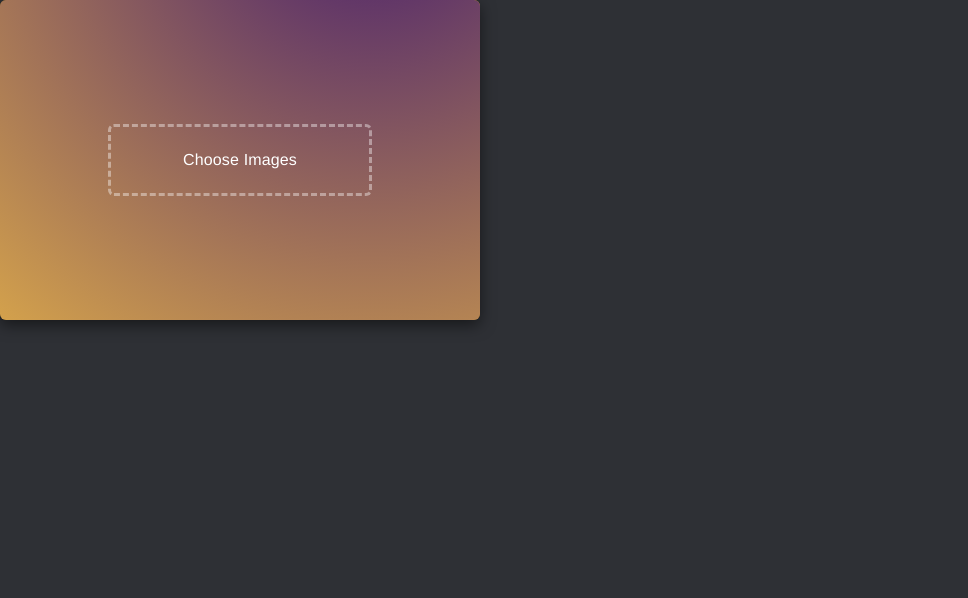
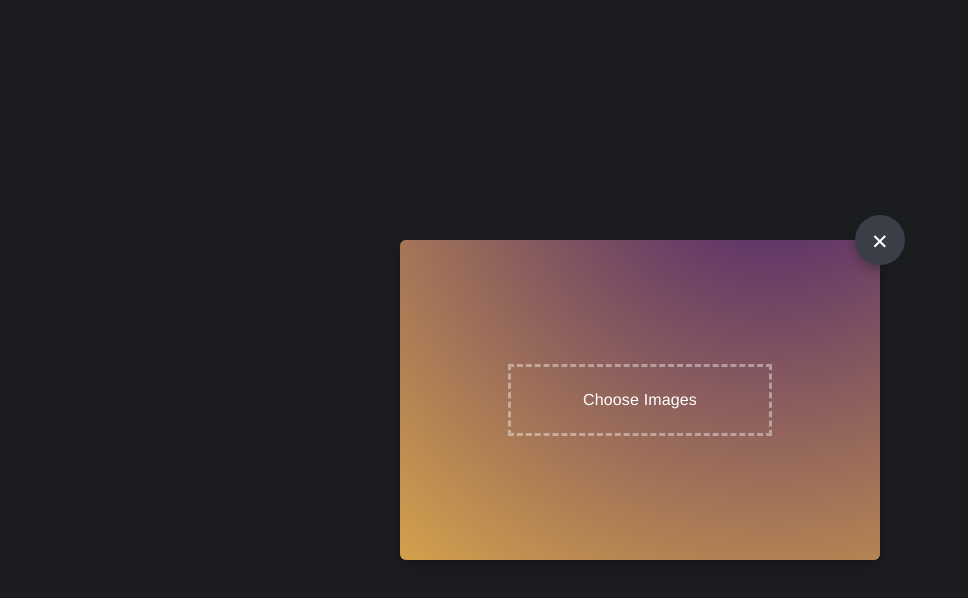
Before and after one commit to aar10n/ImageRepository, a React (Create React App) app in the folder client/: page /upload in a window 1280 px wide. Shown: the top 598 px of the page, without its empty margins (0-968 px from the left). Built offline with nearby package versions, Linux system fonts and the light colour scheme.

Commit message:
Improvements to upload page

```diff
--- a/client/src/redux/image/actions.ts
+++ b/client/src/redux/image/actions.ts
@@ -12,17 +12,12 @@ import {
 import RestService from 'core/RestService';
 import { getSecret } from './selectors';
 
-const updateUploadStatus = (status: UploadStatus): UpdateUploadStatus => ({
-  type: ActionType.UPDATE_UPLOAD_STATUS,
-  status,
-});
-
 export const uploadImages = (files: FileList): Thunk<any> => async dispatch => {
-  dispatch(updateUploadStatus('uploading'));
+  dispatch(setUploadStatus('uploading'));
   try {
     const images = await RestService.uploadImages(files, progress => {
       if (progress === 100) {
-        dispatch(updateUploadStatus('waiting'));
+        dispatch(setUploadStatus('waiting'));
       }
     });
     const owned = images.map(image => {
@@ -36,7 +31,7 @@ export const uploadImages = (files: FileList): Thunk<any> => async dispatch => {
       owned,
     });
   } catch (error) {
-    dispatch(updateUploadStatus('failure'));
+    dispatch(setUploadStatus('failure'));
     throw error;
   }
 };
@@ -100,3 +95,8 @@ export const deleteTag = (
     tag,
   });
 };
+
+export const setUploadStatus = (status: UploadStatus): UpdateUploadStatus => ({
+  type: ActionType.UPDATE_UPLOAD_STATUS,
+  status,
+});
--- a/client/src/views/App.tsx
+++ b/client/src/views/App.tsx
@@ -1,6 +1,6 @@
 import { createStyles, makeStyles } from '@material-ui/core/styles';
 import CssBaseline from '@material-ui/core/CssBaseline';
-import { BrowserRouter as Router, Switch, Route } from 'react-router-dom';
+import { BrowserRouter as Router, Switch, Route, Link } from 'react-router-dom';
 
 import { Gallery } from 'views/GalleryView';
 import { Filter } from 'views/FilterView';
@@ -35,11 +35,15 @@ const App = () => {
       <Router>
         <Switch>
           <Route exact path="/">
-            Hello, world!
+            <Link to="upload" style={{ color: 'white' }}>
+              Upload
+            </Link>
           </Route>
+
           <Route path="/upload">
             <UploadView />
           </Route>
+
           <Route path="/i/:id">
             <ImageView />
           </Route>
--- a/client/src/views/Toast/index.tsx
+++ b/client/src/views/Toast/index.tsx
@@ -30,17 +30,14 @@ const toastTypes = {
   },
 };
 
-const useStyles = makeStyles(theme =>
+const useStyles = makeStyles(() =>
   createStyles({
     container: (props: StyleProps) => ({
       position: 'absolute',
-      display: 'flex',
-      alignItems: 'center',
-      justifyItems: 'center',
       width: '300px',
       height: '70px',
       bottom: '5%',
-      left: '50%',
+      left: 'calc(50% - 150px)',
       borderRadius: '12px',
       backgroundColor: props.main,
       boxShadow: '0 3px 7px 0 rgba(0, 0, 0, .4)',
@@ -52,7 +49,6 @@ const useStyles = makeStyles(theme =>
       height: '100%',
       display: 'flex',
       alignItems: 'center',
-      // justifyContent: 'center',
     },
     close: (props: StyleProps) => ({
       width: '20px',
--- a/client/src/views/UploadView/index.tsx
+++ b/client/src/views/UploadView/index.tsx
@@ -1,27 +1,41 @@
 import { useEffect, useState } from 'react';
+import { useDispatch, useSelector } from 'react-redux';
 import { createStyles, makeStyles } from '@material-ui/core/styles';
-import { useHistory } from 'react-router';
+import { useHistory } from 'react-router-dom';
 
 import { Gradient } from 'views/UploadView/Gradient';
 import { Loading } from 'views/UploadView/Loading';
 import { index } from 'core/utils';
-import { useDispatch, useSelector } from 'react-redux';
-import { uploadImages } from 'redux/image/actions';
+import { uploadImages, setUploadStatus } from 'redux/image/actions';
 import { getCurrent, getUploadStatus } from 'redux/image/selectors';
+import { clearToast } from 'redux/toast/actions';
 
 export type DragState = 'dragenter' | 'dragover' | 'dragleave' | 'drop';
 
 const useStyles = makeStyles(() =>
   createStyles({
     container: {
+      width: '100%',
+      height: '100%',
+      display: 'flex',
+      alignItems: 'center',
+      justifyContent: 'center',
+      backgroundColor: 'rgba(0, 0, 0, 0.4)',
+    },
+    box: {
       width: '480px',
       height: '320px',
+      backgroundColor: '#3c424b',
+      boxShadow: '0 5px 15px 0 rgba(0, 0, 0, .3)',
+      borderRadius: '10px',
+      position: 'relative',
     },
     dropArea: {
       width: '100%',
       height: '100%',
       color: 'white',
       fontSize: '16px',
+      overflow: 'hidden',
       fontFamily: 'Helvetica Neue, Arial',
     },
     dropBox: {
@@ -29,7 +43,6 @@ const useStyles = makeStyles(() =>
       height: '72px',
       verticalAlign: 'middle',
       border: '3px dashed hsla(0,0%,100%,.4)',
-      borderRadius: '6px',
       cursor: 'pointer',
     },
     input: {
@@ -46,12 +59,50 @@ const useStyles = makeStyles(() =>
       justifyContent: 'center',
       pointerEvents: 'auto',
     },
-    progressArea: {
+    loading: {
       width: '100%',
       height: '100%',
       display: 'flex',
       alignItems: 'center',
       justifyContent: 'center',
+    },
+    close: {
+      width: '50px',
+      height: '50px',
+      borderRadius: '50%',
+      position: 'absolute',
+      color: 'white',
+      backgroundColor: '#393e47',
+      display: 'flex',
+      alignItems: 'center',
+      justifyContent: 'center',
+      right: -25,
+      top: -25,
+      zIndex: 5,
+      boxShadow: '0 5px 10px 1px rgba(27,28,30,.31)',
+
+      '&:hover': {
+        cursor: 'pointer',
+      },
+    },
+    closeIcon: {
+      transform: 'scale(1.5) translateY(1px)',
+      alignSelf: 'center',
+    },
+    failure: {
+      width: '100%',
+      height: '100%',
+      display: 'flex',
+      flexDirection: 'column',
+      alignItems: 'center',
+      justifyContent: 'center',
+      fontFamily: 'Helvetica Neue, Arial',
+      fontSize: '18px',
+    },
+    tryAgain: {
+      textDecoration: 'underline',
+      fontSize: '14px',
+      cursor: 'pointer',
     },
   })
 );
@@ -109,13 +160,14 @@ export const UploadView = () => {
     if (uploadStatus === 'success') {
       history.push(`/i/${current?.id}`);
     } else if (uploadStatus === 'failure') {
-      history.push(`/`);
+      // dispatch(setUploadStatus('idle'));
+      history.replace(`/upload`);
     }
-  }, [uploadStatus, current, history]);
+  }, [uploadStatus, current, history, dispatch]);
 
-  return (
-    <div className={classes.container}>
-      {uploadStatus === 'idle' ? (
+  // subcomponents
+
+  const UploadBox = () => (
     <div
       className={classes.dropArea}
       onDragEnter={handleDragEvent}
@@ -140,11 +192,44 @@ export const UploadView = () => {
         </div>
       </Gradient>
     </div>
-      ) : (
-        <div className={classes.progressArea}>
+  );
+
+  const LoadingIndicator = () => (
+    <div className={classes.loading}>
       <Loading />
     </div>
-      )}
+  );
+
+  const FailureText = () => (
+    <div className={classes.failure}>
+      <div>Upload Failed</div>
+      <div
+        className={classes.tryAgain}
+        onClick={() => {
+          dispatch(clearToast());
+          dispatch(setUploadStatus('idle'));
+        }}
+      >
+        Try Again
+      </div>
+    </div>
+  );
+
+  return (
+    <div className={classes.container}>
+      <div className={classes.box}>
+        {uploadStatus === 'idle' ? (
+          <UploadBox />
+        ) : uploadStatus === 'uploading' || uploadStatus === 'waiting' ? (
+          <LoadingIndicator />
+        ) : uploadStatus === 'failure' ? (
+          <FailureText />
+        ) : null}
+
+        <div className={classes.close}>
+          <div className={classes.closeIcon}>&#x2715;</div>
+        </div>
+      </div>
     </div>
   );
 };
```
Lines whose indentation alone changed are shown as unchanged.
